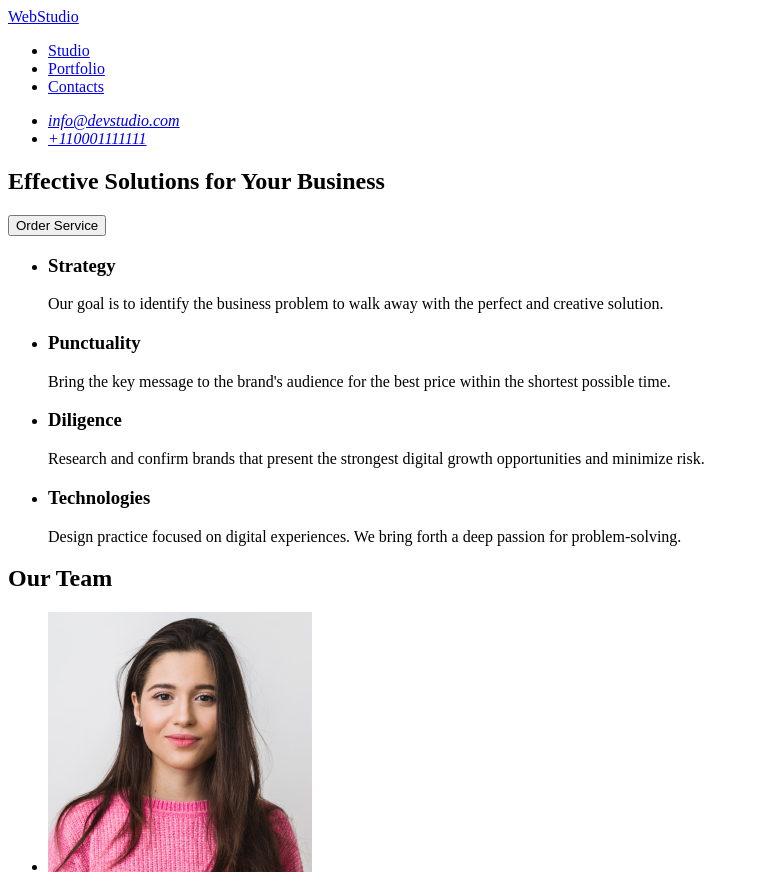
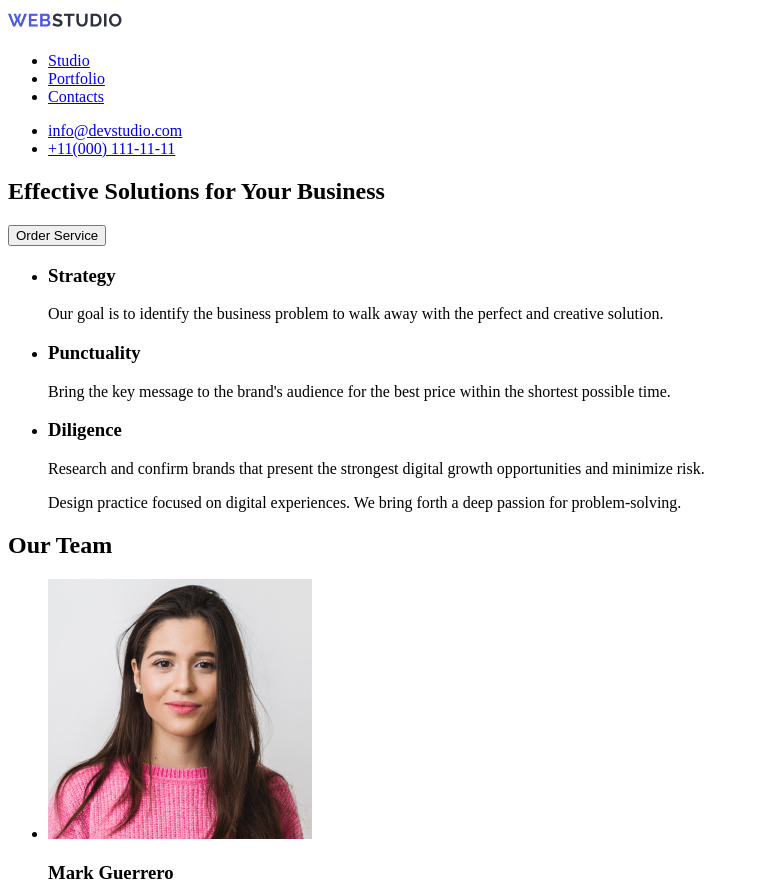
Before and after one commit to TaniaDumych/goit-markup-hw-01, a plain HTML site: page index.html in a window 1280 px wide. Shown: the top 887 px of the page, without its empty margins (0-759 px from the left). Drawn offline with Linux system fonts and the light colour scheme.

Commit message:
Додано логотип і змінено index.html

```diff
--- a/index.html
+++ b/index.html
@@ -8,8 +8,9 @@
 <body>
 
     <header>
+        <a href="index.html" class="logo"></a>
+        <img src="./images/Logo.jpg"alt="WebStudio" width="115" height="24">
         <nav>
-        <a href="WebStudio"> WebStudio </a>
         <ul>
             <li>
                 <a href="#">Studio</a></li>
@@ -18,16 +19,12 @@
             <li>
                  <a href="#">Contacts</a></li>
         </ul>
-    </nav>
-        <nav>
-        <address>
             <ul>
                 <li>
                     <a href="mailto:info@devstudio.com">info@devstudio.com</a></li>
                  <li>
-                    <a href="tel:+110001111111"> +110001111111 </a></li>
+                    <a href="tel:+110001111111">+11(000) 111-11-11 </a></li>
             </ul>
-    </address>
      </nav>
     </header>
     <main>
@@ -50,9 +47,6 @@
                 <li>
                     <h3>Diligence</h3>
                     <p>Research and confirm brands that present the strongest digital growth opportunities and minimize risk.</p>
-                </li>
-                <li>
-                    <h3>Technologies</h3>
                     <p>Design practice focused on digital experiences. We bring forth a deep passion for problem-solving.</p>
                 </li>
             </ul>
@@ -72,7 +66,10 @@
                     <h3>Tom Ford</h3>
                     <p>Frontend Developer</p>
                 </li>
+              </li>
                 <li>
+                    <h3>Technologies</h3>
+                  <li>
                     <img src="./images/img-3.jpg" alt="Marketing" width="264" height="260">
                     <h3>Camila Garcia</h3>
                     <p>Marketing</p>
@@ -86,7 +83,8 @@
             </section>
     </main>
     <footer>
-        <a href="WebStudio"></a>
+        <a href="index.html" class="logo"></a>
+        <img src="./images/Logo.jpg"alt="WebStudio" width="115" height="24">
         <p>Increase the flow of customers and sales for your business with digital marketing & growth solutions.</p>
     </footer>
     </body>
```
Also changed, not shown: images/Logo.jpg (added).
